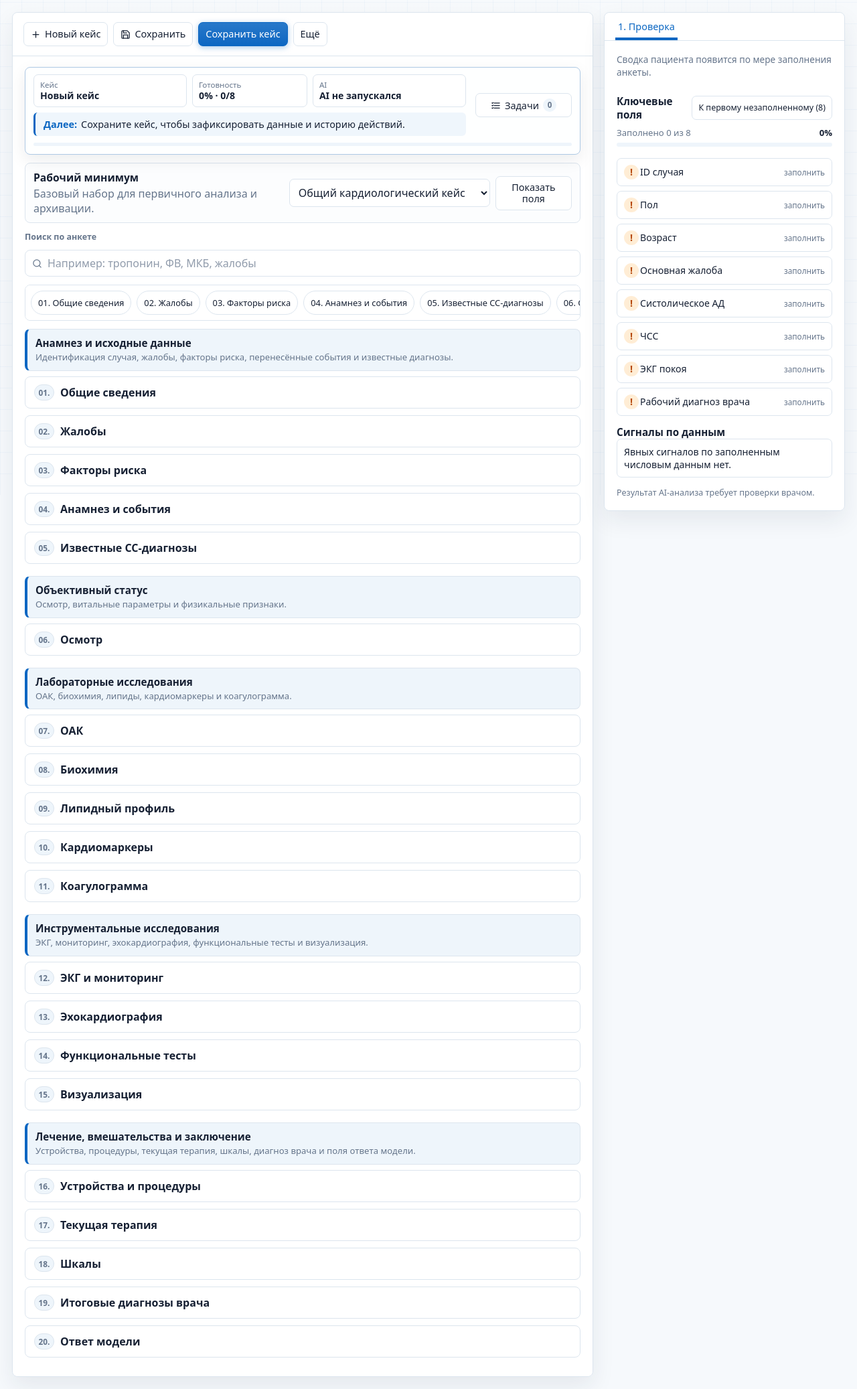
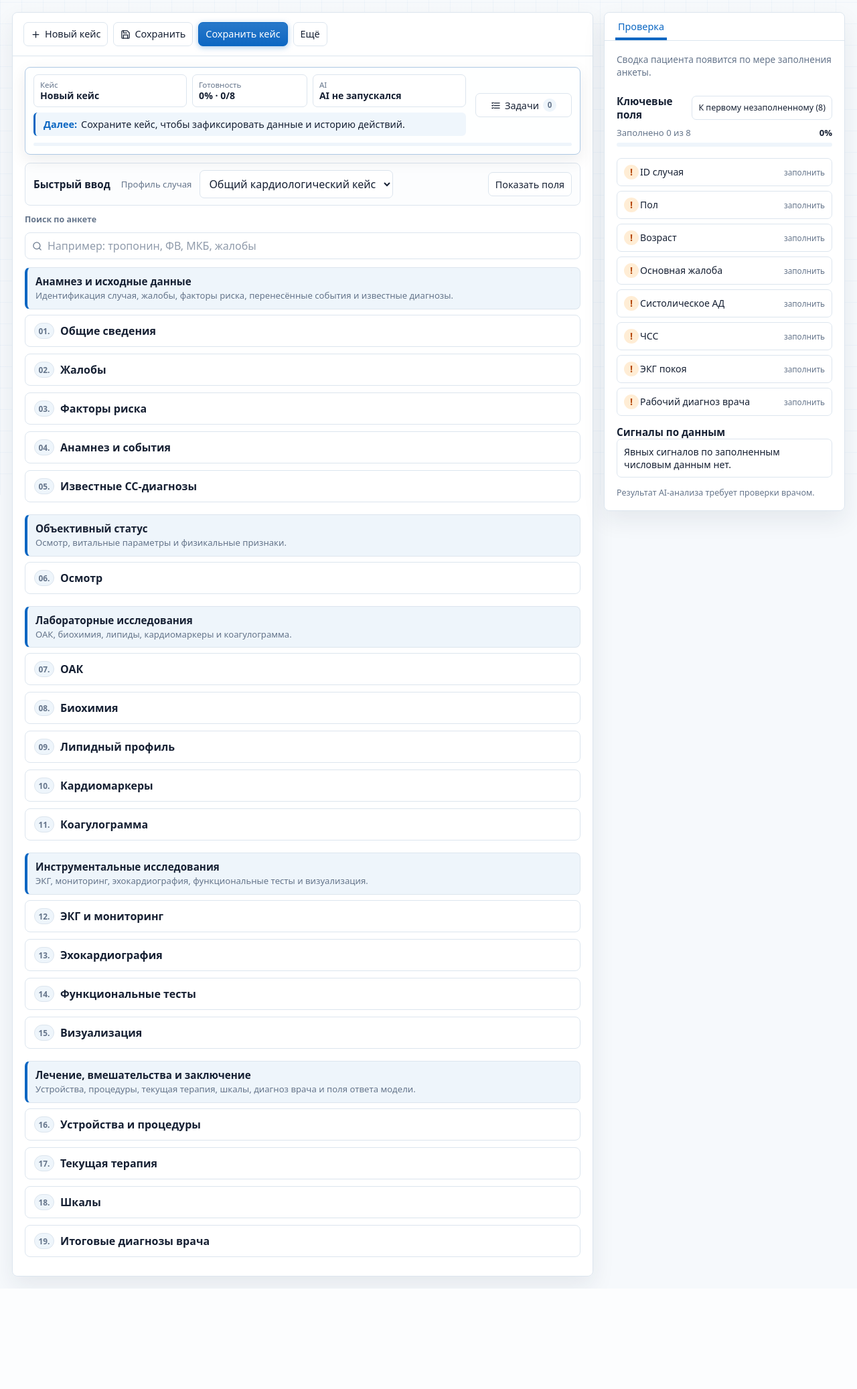
Before and after one commit to granyov/cvd-web, a Python web app: template cvd_web/templates/app.html in a window 1280 px wide. Shown: the part 61-2135 px from the top of the page at 67% size. After the commit the page ends 1985 px from the top, so only its background shows below. Run offline with Jinja, Linux system fonts and the light colour scheme; the template is opened without the code that fills it: most values are stand-ins (such as "Sample title", 1, 10 or a date in 2020).

Commit message:
Clear the cardiologist's path through the workspace
Walking the daily flow surfaced several things that read as defects to a
clinician:

- the right-panel tabs were numbered "1. Проверка" and "3. Результат" with
  no second tab, because the JSON tab is hidden in the doctor role; the
  numbering is dropped
- the sticky section strip was back as a fourth copy of the section list
  (3081px of horizontal scroll inside an 828px column) and is removed again
- the technical "Ответ модели" section was editable inside the patient form,
  letting a doctor rewrite the AI answer as if it were captured data; it is
  hidden in the doctor role, where the answer belongs to the result window
- the worklist counters read as a sum (0+2+0+2+0 plus "Архив 4" for four
  cases); the last chip is now "Все кейсы", separated and muted as a total

The quick-entry block is renamed from "Рабочий минимум" to "Быстрый ввод"
with "Профиль случая" for the scenario select, collapsed from three stacked
rows into one line, and now shows a "+N к обязательным" badge so the jump in
readiness after switching profile is explained rather than surprising.

Co-Authored-By: Claude Fable 5 <noreply@anthropic.com>

```diff
--- a/cvd_web/handlers_cases.py
+++ b/cvd_web/handlers_cases.py
@@ -276,7 +276,8 @@ class CasesMixin:
             ("waiting_ai", "Ожидают AI"),
             ("needs_review", "Нужна проверка"),
             ("done", "Готово"),
-            ("archive", "Архив"),
+            # Не стадия, а итог: показывается отдельно, чтобы счётчики стадий не читались как сумма.
+            ("archive", "Все кейсы"),
         ]
         stages = []
         for key, label in stages_config:
--- a/cvd_web/static/css/styles.css
+++ b/cvd_web/static/css/styles.css
@@ -471,26 +471,41 @@ body[data-theme="dark"] .notice.error-note {
 
 .quick-workspace-head {
   display: flex;
-  justify-content: space-between;
-  gap: 12px;
+  flex-wrap: wrap;
+  gap: 8px 12px;
   align-items: center;
 }
 
 .quick-workspace h2 {
-  margin: 0 0 2px;
-  font-size: 0.98rem;
-}
-
-.quick-workspace-controls {
-  display: flex;
-  flex: 0 0 auto;
-  gap: 8px;
-  align-items: center;
-}
-
-.quick-workspace-controls select {
-  min-width: 220px;
+  margin: 0;
+  font-size: 0.95rem;
+}
+
+.quick-profile-label {
+  margin: 0 0 0 4px;
+  color: var(--muted);
+  font-size: 0.82rem;
+  font-weight: 500;
+}
+
+.quick-workspace-head select {
+  width: auto;
+  min-width: 210px;
   max-width: 300px;
+}
+
+.quick-profile-badge {
+  padding: 2px 9px;
+  border-radius: 999px;
+  background: color-mix(in srgb, var(--accent) 12%, var(--field-bg));
+  color: var(--accent);
+  font-size: 0.76rem;
+  font-weight: 600;
+  cursor: help;
+}
+
+.quick-workspace-head #quickWorkspaceToggle {
+  margin-left: auto;
 }
 
 .quick-workspace-body {
@@ -797,6 +812,17 @@ body[data-theme="dark"] .notice.error-note {
 
 .icd-chip:hover {
   background: color-mix(in srgb, var(--accent) 16%, var(--field-bg));
+}
+
+/* «Все кейсы» — итог, а не стадия: отделён и приглушён */
+.worklist-stage.is-total {
+  margin-left: auto;
+  border-style: dashed;
+  background: none;
+}
+
+.worklist-stage.is-total strong {
+  color: var(--muted);
 }
 
 /* Черновик рекомендаций */
@@ -3899,6 +3925,8 @@ body[data-interface-mode="doctor"] #downloadJsonButton,
 body[data-interface-mode="doctor"] #downloadFhirButton,
 body[data-interface-mode="doctor"] .technical-response,
 body[data-interface-mode="doctor"] #demoCaseButton,
+/* Ответ модели врач читает в окне результата, а не редактирует как поле анкеты. */
+body[data-interface-mode="doctor"] #section-MODEL_OUTPUT,
 body[data-interface-mode="doctor"] #admin-logs-section,
 body[data-interface-mode="doctor"] #admin-settings-section {
   display: none !important;
--- a/cvd_web/static/js/cases.js
+++ b/cvd_web/static/js/cases.js
@@ -263,7 +263,7 @@
     stages.forEach((stage) => {
       const button = document.createElement("button");
       button.type = "button";
-      button.className = `worklist-stage ${stage.count ? "has-items" : ""}`.trim();
+      button.className = `worklist-stage ${stage.count ? "has-items" : ""} ${stage.key === "archive" ? "is-total" : ""}`.trim();
       button.dataset.stage = stage.key;
       const count = document.createElement("strong");
       count.textContent = String(stage.count || 0);
--- a/cvd_web/templates/app.html
+++ b/cvd_web/templates/app.html
@@ -107,18 +107,15 @@
           <div id="activeJobsLine" class="active-jobs-line hidden" aria-live="polite"></div>
           <section class="quick-workspace is-collapsed" aria-labelledby="quickWorkspaceTitle">
             <div class="quick-workspace-head">
-              <div>
-                <h2 id="quickWorkspaceTitle">Рабочий минимум</h2>
-                <span id="scenarioHint" class="muted">Ключевые поля для текущего клинического сценария.</span>
-              </div>
-              <div class="quick-workspace-controls">
-                <select id="scenarioSelect" aria-label="Клинический сценарий"></select>
-                <button type="button" id="quickWorkspaceToggle" aria-expanded="false" aria-controls="quickWorkspaceBody">Показать поля</button>
-              </div>
+              <h2 id="quickWorkspaceTitle">Быстрый ввод</h2>
+              <label class="quick-profile-label" for="scenarioSelect">Профиль случая</label>
+              <select id="scenarioSelect" aria-label="Профиль случая"></select>
+              <span id="scenarioHint" class="quick-profile-badge"></span>
+              <button type="button" id="quickWorkspaceToggle" aria-expanded="false" aria-controls="quickWorkspaceBody">Показать поля</button>
             </div>
             <div id="quickWorkspaceBody" class="quick-workspace-body">
               <div class="quick-workspace-body-head">
-                <span id="quickWorkspaceSummary" class="muted">Поля скрыты. Выберите сценарий и раскройте блок при необходимости.</span>
+                <span id="quickWorkspaceSummary" class="muted"></span>
                 <button type="button" id="quickMissingButton">К незаполненному</button>
               </div>
               <div id="quickFieldsGrid" class="quick-fields-grid"></div>
@@ -132,7 +129,6 @@
             </div>
             <div id="fieldSearchResults" class="field-search-results hidden"></div>
           </div>
-          <div id="sectionNav" class="section-nav" aria-label="Разделы анкеты"></div>
           <div id="draftBanner" class="draft-banner hidden" role="status" aria-live="polite">
             <span id="draftBannerText">Найден локальный черновик.</span>
             <div class="toolbar">
@@ -165,9 +161,9 @@
 
       <aside class="panel">
         <div class="tabs">
-          <button type="button" class="tab active" data-tab="quality">1. Проверка</button>
-          <button type="button" class="tab" data-tab="json">2. JSON</button>
-          <button type="button" class="tab hidden" id="modelTabButton" data-tab="model">3. Результат</button>
+          <button type="button" class="tab active" data-tab="quality">Проверка</button>
+          <button type="button" class="tab" data-tab="json">JSON</button>
+          <button type="button" class="tab hidden" id="modelTabButton" data-tab="model">Результат</button>
         </div>
         <div class="panel-body">
           <section id="tab-quality">
```
Also changed, not shown: cvd_web/static/js/app.js (+12 -23 lines).
